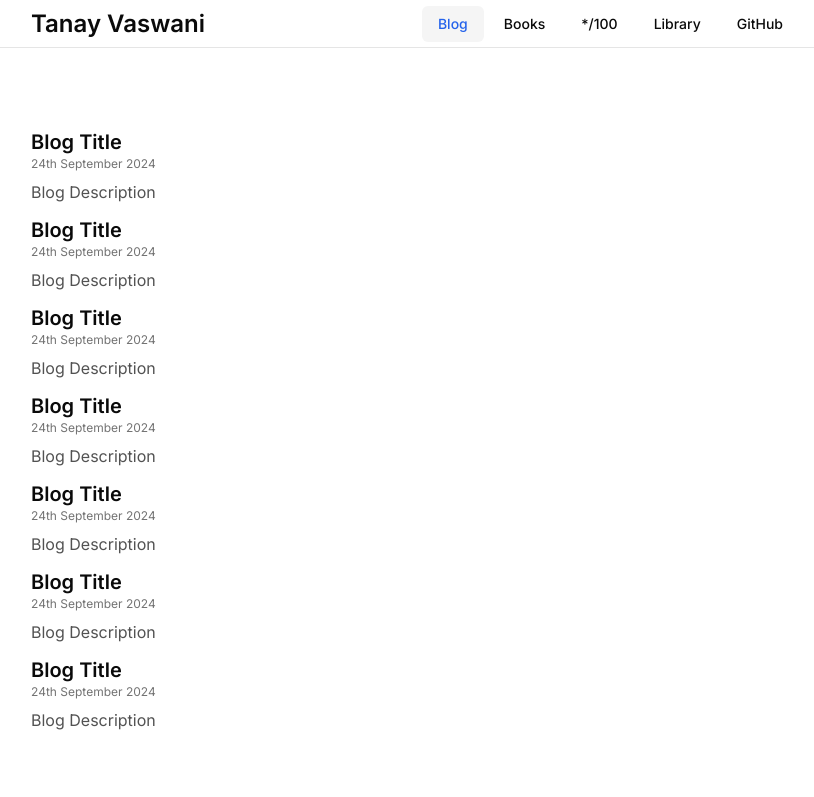
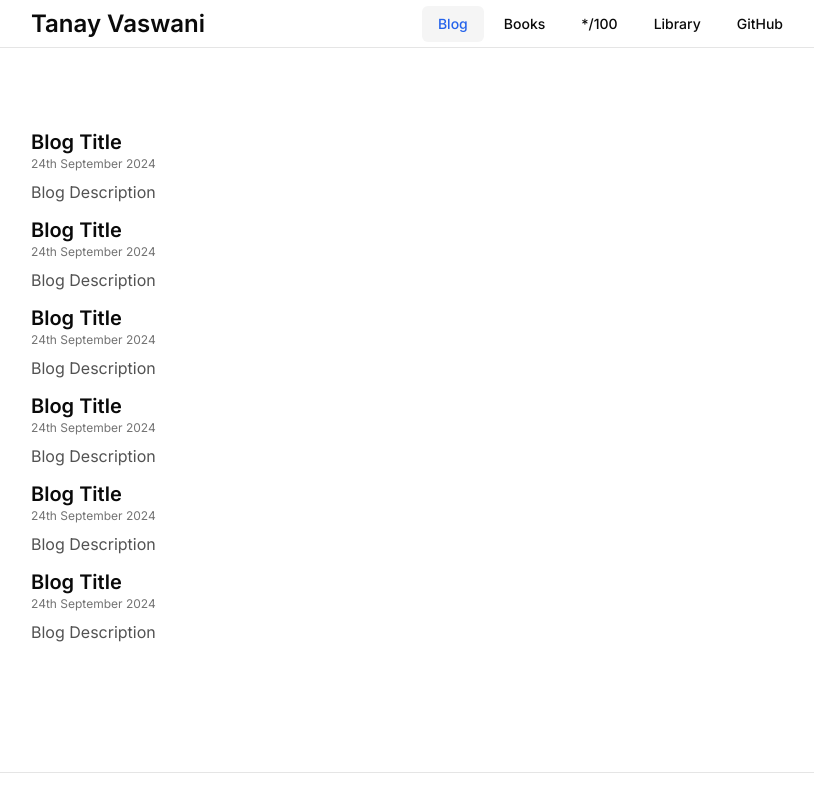
Before and after one commit to tanayvaswani/tanayvaswani.com, a Next.js app: page /blog in a window 1280 px wide. Shown: the top 797 px of the page, without its empty margins (225-1039 px from the left). Built offline with nearby package versions, Linux system fonts and the light colour scheme.

Commit message:
chore: removed one blog example

```diff
--- a/src/components/sections/blog-section.tsx
+++ b/src/components/sections/blog-section.tsx
@@ -1,12 +1,6 @@
 import Link from "next/link";
 
 const blogsInfo = [
-  {
-    title: "Blog Title",
-    description: "Blog Description",
-    date: "24th September 2024",
-    link: "https://www.google.com",
-  },
   {
     title: "Blog Title",
     description: "Blog Description",
```
